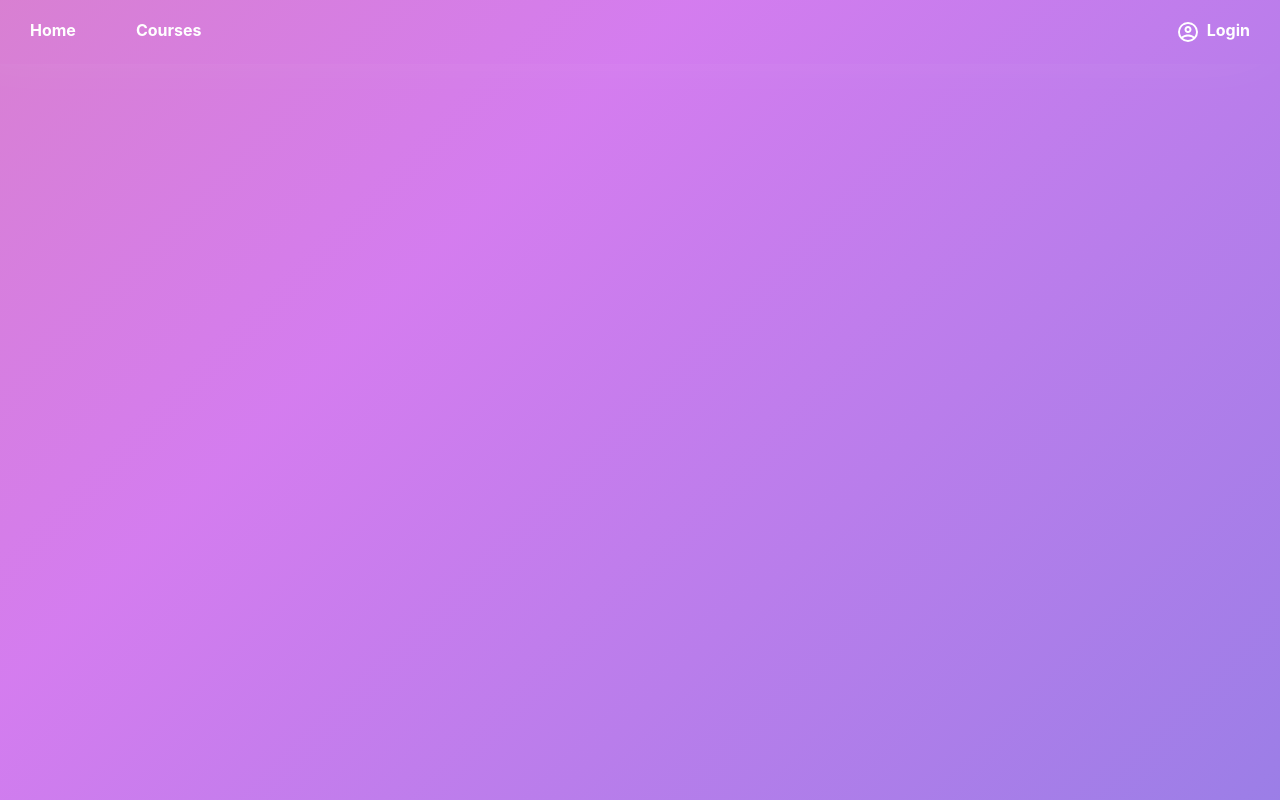
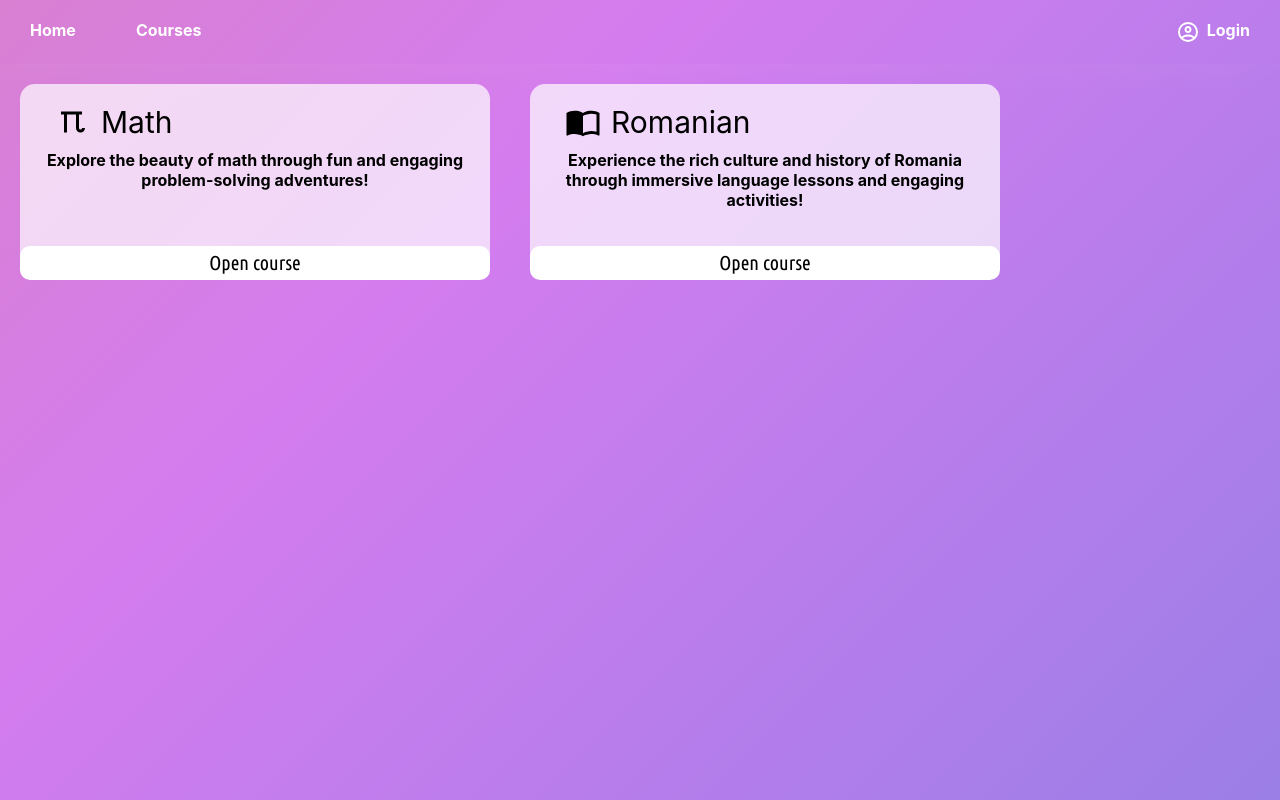
Before and after one commit to mindtrails/frontend, a React (Create React App) app: page /courses in a window 1280 px wide. Built offline with nearby package versions, Linux system fonts and the light colour scheme.

Commit message:
courses page and cards changes

```diff
--- a/package.json
+++ b/package.json
@@ -13,6 +13,7 @@
         "react-hook-form": "^7.40.0",
         "react-router-dom": "^6.4.5",
         "react-scripts": "5.0.1",
+        "reactflow": "^11.3.3",
         "typescript": "^4.4.2"
     },
     "scripts": {
--- /dev/null
+++ b/src/app/common/components/coursecard/CourseCard.css
@@ -0,0 +1,67 @@
+.courseCardContainer {
+    width: 450px;
+    /* height: 200px; */
+    background-color: rgba(255, 255, 255, 0.7);
+    border-radius: 15px;
+    margin: 20px;
+    padding: 10px;
+    padding-bottom: 70px;
+    position: relative;
+}
+.courseCardTitle {
+    font-size: 30px;
+    text-align: left;
+    padding: 10px;
+}
+
+.courseCardContent {
+    display: inline-flex;
+    flex-wrap: nowrap;
+    width: 100%;
+
+
+    align-items: center;
+    justify-content: left;
+
+    padding-left: 25px;
+}
+
+.courseCardDescription {
+    font-weight: bold;
+    text-align: left;
+
+}
+
+.courseCardButton {
+    background-color: #ffffff;
+
+    position: absolute;
+    bottom: 0;
+    left: 0;
+
+    border: none;
+    color: rgb(0, 0, 0);
+    padding: 5px;
+    text-align: center;
+    text-decoration: none;
+    display: inline-block;
+    font-size: 20px;
+
+    width: 100%;
+    border-radius: 10px;
+
+    margin: 10px 0 0 0;
+
+
+    transition-duration: 0.4s;
+
+    font-family: 'Ubuntu Condensed', sans-serif;
+
+}
+.courseCardButton:hover {
+    box-shadow:  -3px 3px 42px #d5d5d546,
+             3px -3px 42px #00000067;
+
+    transition-duration: 0.4s;
+
+}
--- /dev/null
+++ b/src/app/common/components/coursecard/CourseCard.tsx
@@ -0,0 +1,28 @@
+import React from "react";
+import { mdiGraphOutline } from "@mdi/js";
+import Icon from "@mdi/react";
+import "./CourseCard.css";
+
+interface CardProps {
+    icon: typeof mdiGraphOutline;
+    title: string;
+    description: string;
+}
+
+const CourseCard = (props: CardProps) => {
+    return (
+        <div className="courseCardContainer">
+            <div className="courseCardContent">
+                <Icon path={props.icon} size={1.5}></Icon>
+
+                <div className="courseCardTitle">{props.title}</div>
+            </div>
+
+            <span className="courseCardDescription">{props.description}</span>
+
+            <button className="courseCardButton">Open course</button>
+        </div>
+    );
+};
+
+export default CourseCard;
--- a/src/app/pages/courses/Courses.css
+++ b/src/app/pages/courses/Courses.css
@@ -0,0 +1,7 @@
+.coursesPageContainer {
+    width: 100%;
+    display: inline-flex;
+    flex-wrap: wrap;
+    /* align-items: left; */
+    justify-content: left;
+}
--- a/src/app/pages/courses/Courses.tsx
+++ b/src/app/pages/courses/Courses.tsx
@@ -1,16 +1,32 @@
 import React from "react";
-import { mdiGraphOutline } from "@mdi/js";
-import Icon from "@mdi/react";
+import { mdiPi, mdiBookOpenBlankVariant } from "@mdi/js";
 import "./Courses.css";
 
 import Navbar from "../../common/components/navbar/Navbar";
 
+import CourseCard from "../../common/components/coursecard/CourseCard";
+
+const mathDescription =
+    "Explore the beauty of math through fun and engaging problem-solving adventures!";
+const roDescription =
+    "Experience the rich culture and history of Romania through immersive language lessons and engaging activities!";
 const Courses = () => {
     return (
         <div className="homepageContainer">
             <Navbar></Navbar>
 
-            <div className="pageContainer"></div>
+            <div className="coursesPageContainer">
+                <CourseCard
+                    icon={mdiPi}
+                    title="Math"
+                    description={mathDescription}
+                ></CourseCard>
+                <CourseCard
+                    icon={mdiBookOpenBlankVariant}
+                    title="Romanian"
+                    description={roDescription}
+                ></CourseCard>
+            </div>
         </div>
     );
 };
--- a/src/app/pages/homepage/Homepage.css
+++ b/src/app/pages/homepage/Homepage.css
@@ -11,10 +11,9 @@
 }
 .pageContainer {
     display: flex;
+    flex-wrap: wrap;
     justify-content: center;
     align-items: center;
-
-
 }
 
 .logoContainer {
--- a/src/index.css
+++ b/src/index.css
@@ -22,3 +22,13 @@ code {
             user-select: none; /* Non-prefixed version, currently
                                   supported by Chrome, Edge, Opera and Firefox */
 }
+
+button {
+  -webkit-touch-callout: none; /* iOS Safari */
+  -webkit-user-select: none; /* Safari */
+   -khtml-user-select: none; /* Konqueror HTML */
+     -moz-user-select: none; /* Old versions of Firefox */
+      -ms-user-select: none; /* Internet Explorer/Edge */
+          user-select: none; /* Non-prefixed version, currently
+                                supported by Chrome, Edge, Opera and Firefox */
+}
```
Also changed, not shown: 1 other file (tests, documents, lock files or other folders).
